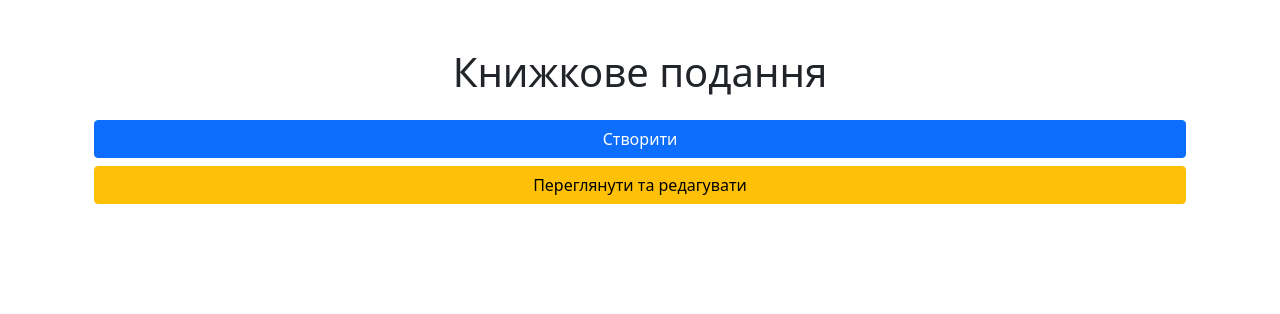
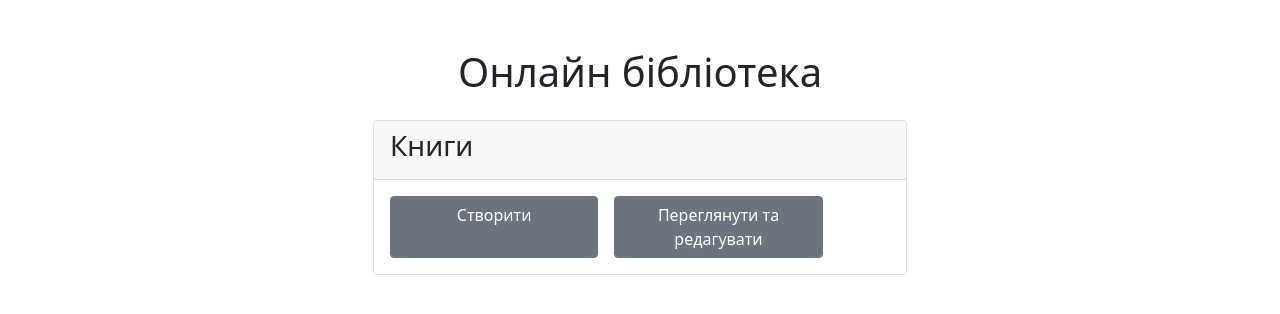
Before and after one commit to TkalinArtem/Lab4, a Django app: page / in a window 1280 px wide. Shown: the part 56-370 px from the top of the page. Run offline with Django 5.2, Linux system fonts and the light colour scheme.

Commit message:
uodated interface

```diff
--- a/lab4/templates/crud/template_menu.html
+++ b/lab4/templates/crud/template_menu.html
@@ -1,11 +1,20 @@
 <div class="container mt-5">
-        <div class="row">
-            <div class="col">
-                <h1 class="text-center mb-4">Книжкове подання</h1>
-                <div class="d-grid gap-2">
-                    <a href="/create" class="btn btn-primary btn-block">Створити</a>
-                    <a href="/read" class="btn btn-warning btn-block">Переглянути та редагувати</a>
+    <div class="container m-8">
+        <h1 class="text-center">Онлайн бібліотека</h1>
+    </div>
+    <div class="container mt-4">
+        <div class="column mt-6">
+            <div class="w-50 mx-auto">
+                <div class="card">
+                    <div class="card-header">
+                    <h3>Книги</h3>
+                    </div>
+                    <div class="card-body d-flex flex-row justify-content-start gap-3">
+                    <a href="/create" class="btn btn-secondary col-5">Створити</a>
+                    <a href="/read" class="btn btn-secondary col-5">Переглянути та редагувати</a>
+                    </div>
                 </div>
             </div>
         </div>
     </div>
+</div>
```
Also changed, not shown: lab4/db.sqlite3.
